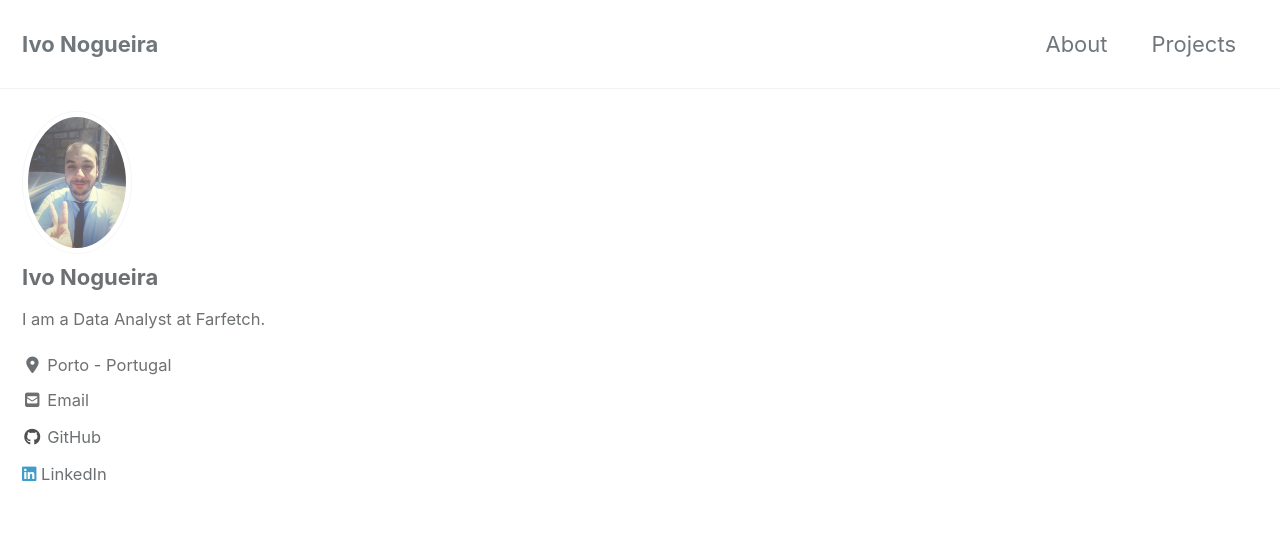
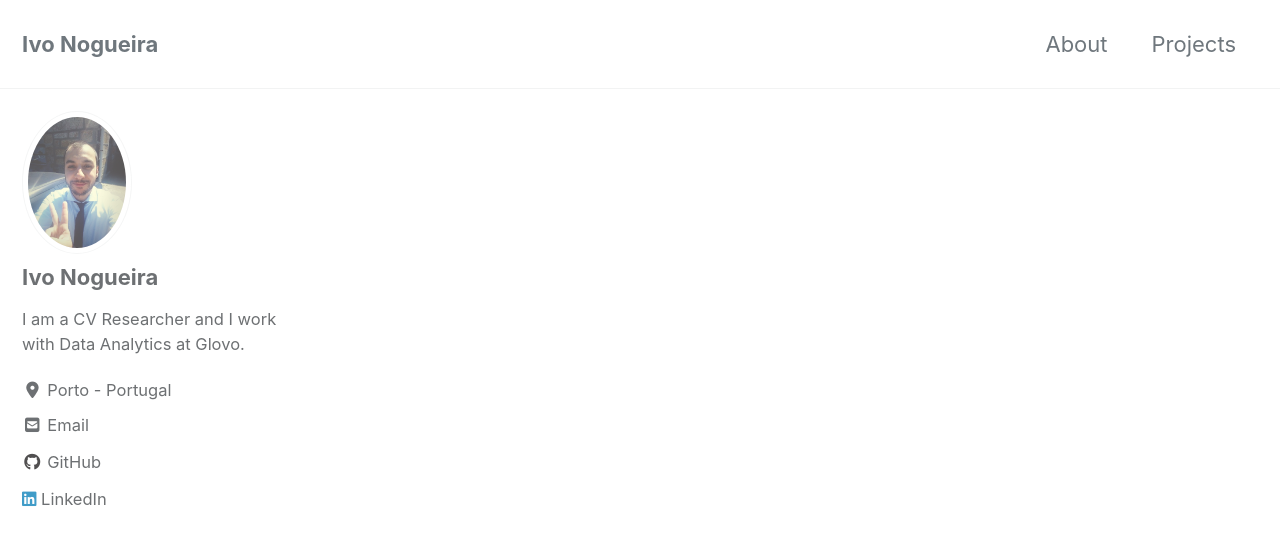
Before and after one commit to IvoNogueira/IvoNogueira.github.io, a Jekyll site: the page built from index.html, in a window 1280 px wide and 900 px high. Shown: the top 545 px of the window. Built offline with Jekyll 4.4.1, drawn with Linux system fonts in a browser that asks for light colours; cached includes are drawn as plain includes; nearby versions of some CDN libraries; the list of posts is cut into pages by our own code.

Commit message:
Update _config.yml

```diff
--- a/_config.yml
+++ b/_config.yml
@@ -96,7 +96,7 @@ analytics:
 author:
   name             : "Ivo Nogueira"
   avatar           : "/images/bio-photo.png" # path of avatar image, e.g.
-  bio              : "I am a Data Analyst at Farfetch."
+  bio              : "I am a CV Researcher and I work with Data Analytics at Glovo."
   location         : "Porto - Portugal"
   email            :
   links:
```
